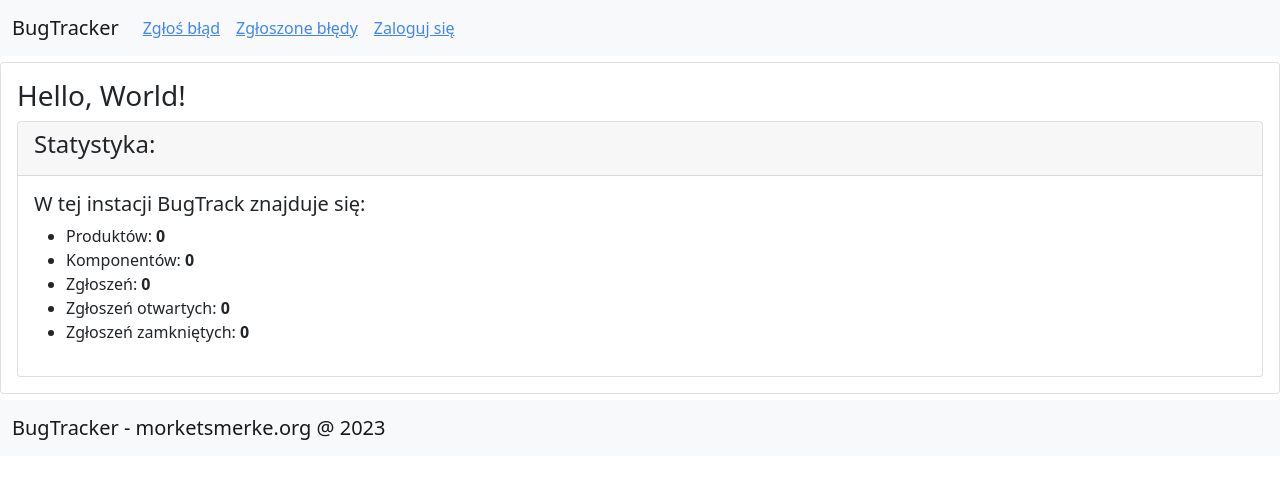
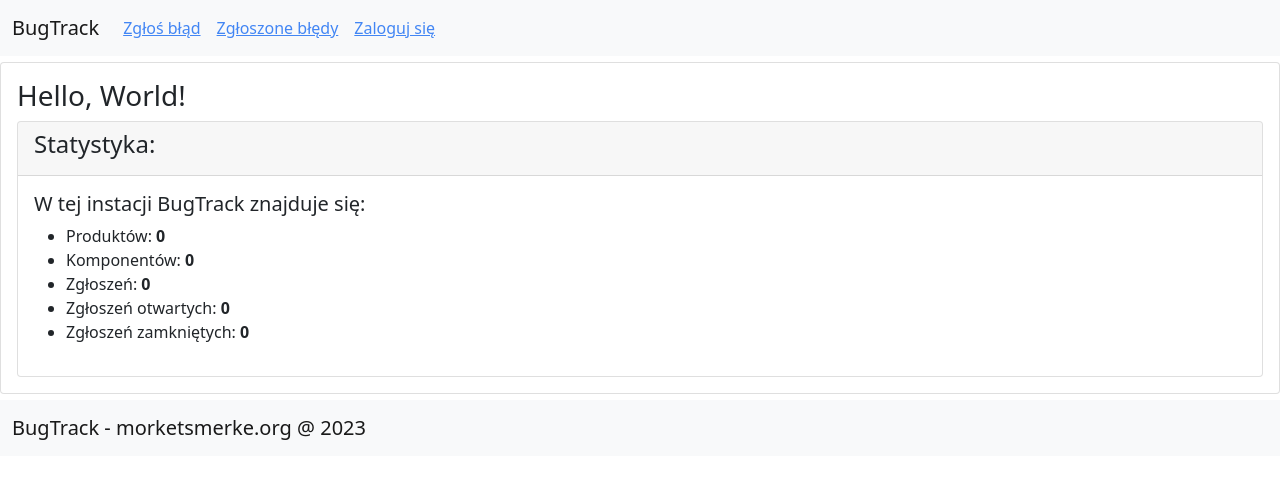
Before and after one commit to xf0r3m/bugtrack, a PHP site: page /index.php in a window 1280 px wide. Shown: the top 479 px of the page. Run offline with PHP 8.4, Linux system fonts and the light colour scheme; data comes from the database, SQL or seed files in the repository; data that the repository does not hold is empty.

Commit message:
Poprawienie nazwy projektu - BT #8

```diff
--- a/index.php
+++ b/index.php
@@ -15,7 +15,7 @@
     .navbar-greetings { color: rgba(0,0,0,.9) !important; pointer-events: none; }
     .card-spacer { margin-top: 0.5%; }
 	</style>
-    <title>BugTracker</title>
+    <title>BugTrack</title>
   </head>
   <body>
     <?php include('library.php'); ?>
@@ -59,7 +59,7 @@
     </div>
 	  <nav class="navbar navbar-expand-lg navbar-light bg-light">
 	    <div class="container-fluid">
-        <a class="navbar-brand active" aria-current="page" href="http://<?php echo $_SERVER["SERVER_NAME"];?>">BugTracker - morketsmerke.org @ 2023</a>
+        <a class="navbar-brand active" aria-current="page" href="http://<?php echo $_SERVER["SERVER_NAME"];?>">BugTrack - morketsmerke.org @ 2023</a>
       </div>
     </nav>
     <script src="https://cdn.jsdelivr.net/npm/bootstrap@5.0.2/dist/js/bootstrap.bundle.min.js" integrity="sha384-MrcW6ZMFYlzcLA8Nl+NtUVF0sA7MsXsP1UyJoMp4YLEuNSfAP+JcXn/tWtIaxVXM" crossorigin="anonymous"></script>
--- a/navbar.php
+++ b/navbar.php
@@ -1,6 +1,6 @@
   <nav class="navbar navbar-expand-lg navbar-light bg-light">
 	  <div class="container-fluid">
-      <a class="navbar-brand active" aria-current="page" href="http://<?php echo $_SERVER["SERVER_NAME"];?>">BugTracker</a>
+      <a class="navbar-brand active" aria-current="page" href="http://<?php echo $_SERVER["SERVER_NAME"];?>">BugTrack</a>
       <button class="navbar-toggler" type="button" data-bs-toggle="collapse" data-bs-target="#navbarNav" aria-controls="navbarNav" aria-expanded="false" aria-label="Toggle navigation">
       <span class="navbar-toggler-icon"></span>
       </button>
```
